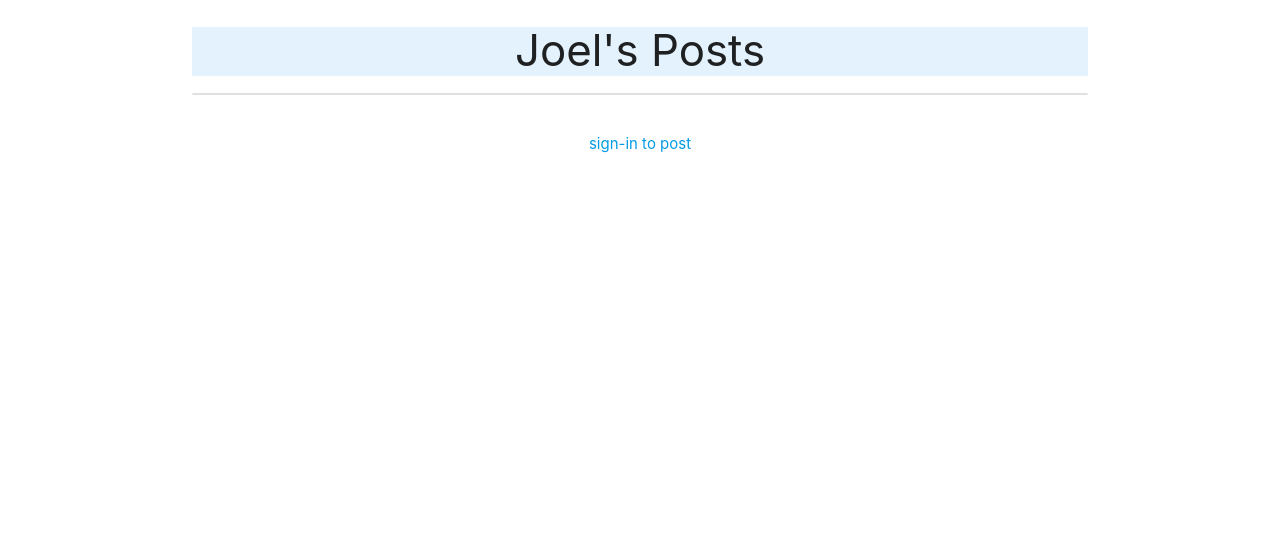
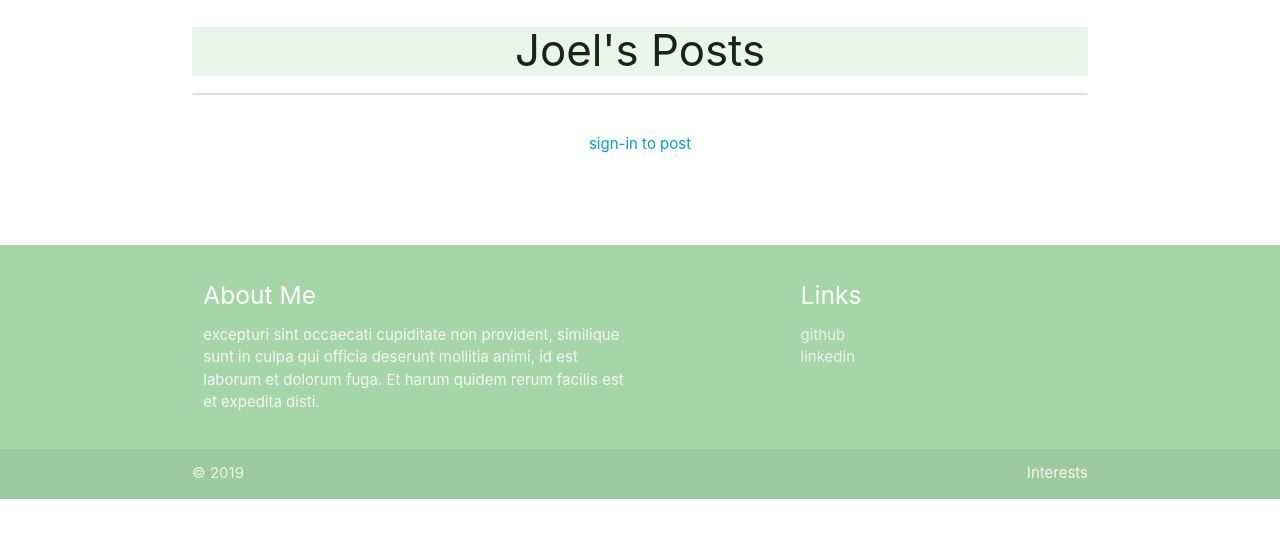
Before and after one commit to bomethis/blog_app_django_python_mysql, a Django app: page / in a window 1280 px wide. Shown: the part 113-651 px from the top of the page. Run offline with Django 3.2, Linux system fonts and the light colour scheme; data that the repository does not hold is empty.

Commit message:
add footer content

```diff
--- /dev/null
+++ b/django_env.txt
@@ -0,0 +1,4 @@
+Django==2.2.2
+mysqlclient==1.4.2.post1
+pytz==2019.1
+sqlparse==0.3.0
--- a/posts/templates/posts/details.html
+++ b/posts/templates/posts/details.html
@@ -1,14 +1,14 @@
 {% extends 'posts/layout.html' %}
 
 {% block content %}
-<h3 class="center-align blue lighten-5"> {{ post.title }} </h3>
+<h3 class="center-align green lighten-5"> {{ post.title }} </h3>
 
 <div class="card" >
   <div class="card-content"> {{post.body}} </div>
 
   </div>
 
-    <a href="/posts" class='btn purple lighten-3'>Go Back</a>
+    <a href="/posts" class='waves-effect waves-light btn'>Go Back</a>
 
   <div class="card-action right-align">
     Posted: {{post.created_at}}
--- a/posts/templates/posts/index.html
+++ b/posts/templates/posts/index.html
@@ -1,15 +1,19 @@
 {% extends 'posts/layout.html' %}
 
 {% block content %}
-<h3 class="center-align blue lighten-5"> {{ title }} </h3>
+<h3 class="center-align green lighten-5"> {{ title }} </h3>
 
 
 <ul class="collection">
+
+
   {% for post in posts %}
-    <li class="collection-item"><a href='/posts/details/{{ post.id }}'>{{ post.title }}</a><p style = "width: 400px;
+    <li class="collection-item"><a href='/posts/details/{{ post.id }}'>{{ post.title }}:</a><p style = "width: 380px;
     white-space: nowrap;
+    padding-left: 45px;
     overflow: hidden;
     text-overflow: ellipsis;">{{ post.body }}</p></li>
+
 
 
 
--- a/posts/templates/posts/layout.html
+++ b/posts/templates/posts/layout.html
@@ -1,5 +1,6 @@
 <!DOCTYPE html>
 <html lang="en" dir="ltr">
+
   <head>
     <meta charset="utf-8">
     <link rel="stylesheet" href="https://cdnjs.cloudflare.com/ajax/libs/materialize/1.0.0/css/materialize.min.css">
@@ -21,6 +22,39 @@
 
       <a style="display:block" class="center-align" href="/admin">sign-in to post</a>
     </div>
+    <br />
+    <br />
+    <br />
+    <br />
 
   </body>
+
+
+  <footer class="page-footer green lighten-3">
+          <div class="container">
+            <div class="row">
+              <div class="col l6 s12">
+                <h5 class="white-text">About Me</h5>
+                <p class="grey-text text-lighten-4">excepturi sint occaecati cupiditate non provident, similique sunt in culpa qui officia deserunt mollitia animi, id est laborum et dolorum fuga. Et harum quidem rerum facilis est et expedita disti.</p>
+              </div>
+              <div class="col l4 offset-l2 s12">
+                <h5 class="white-text">Links</h5>
+                <ul>
+                  <li><a class="grey-text text-lighten-3" href="https://github.com/bomethis">github</a></li>
+                  <li><a class="grey-text text-lighten-3" href="https://www.linkedin.com/in/joel-bebo-61571680/">linkedin</a></li>
+                </ul>
+              </div>
+            </div>
+          </div>
+          <div class="footer-copyright">
+            <div class="container">
+            © 2019
+            <a class="grey-text text-lighten-4 right" href="https://www.climbing.com/">Interests</a>
+            </div>
+          </div>
+        </footer>
+
+
+
+
 </html>
```
